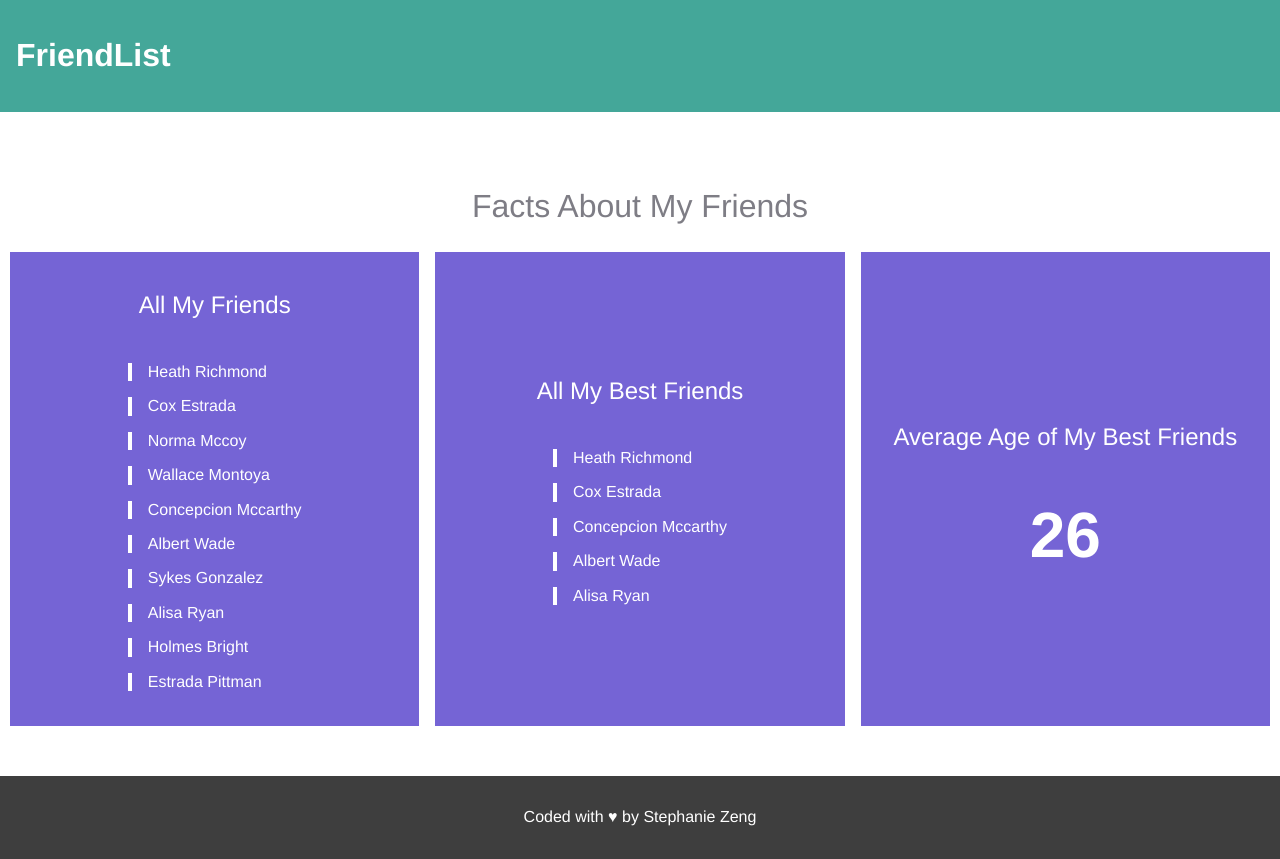
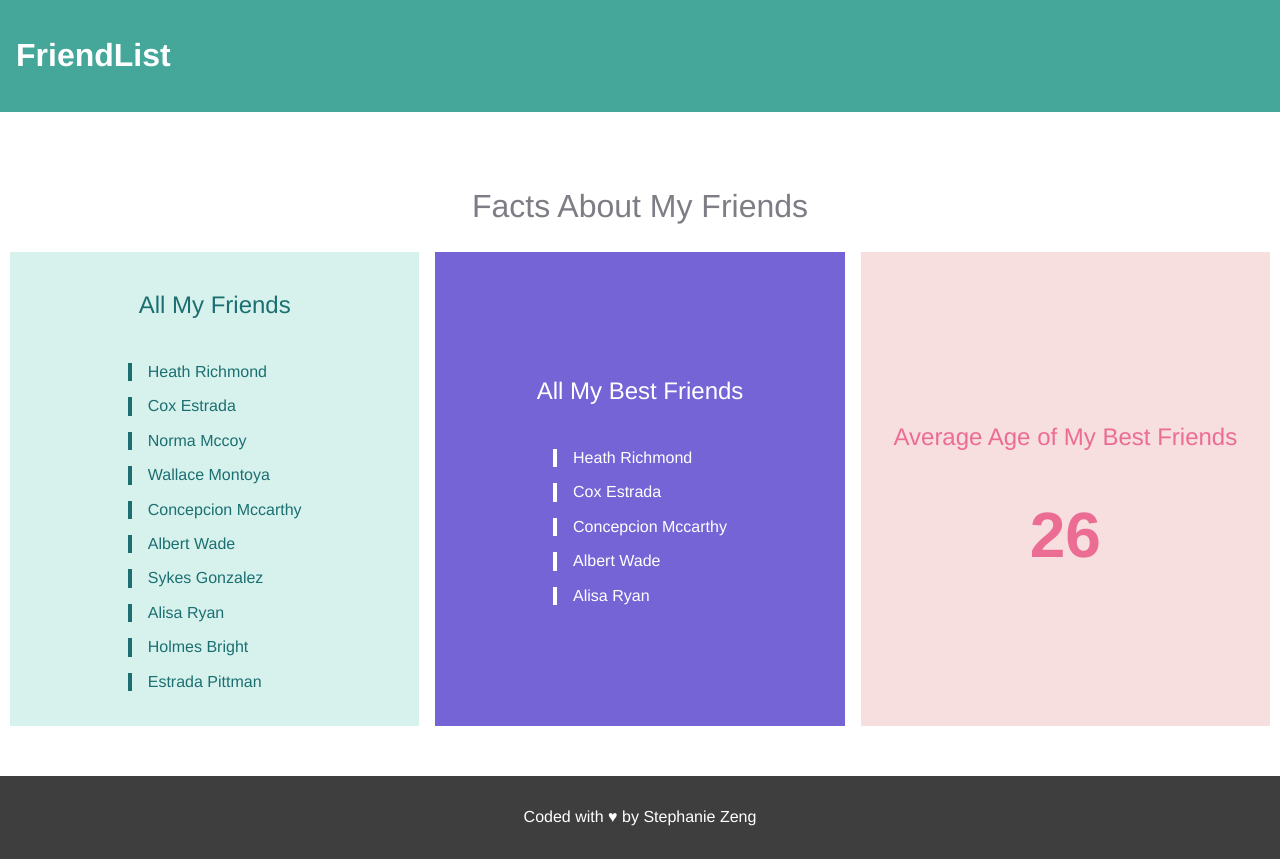
Before and after one commit to stephanie56/cohort3-react-1, a React (Create React App) app in the folder friendlist/: page / in a window 1280 px wide. Built offline with nearby package versions, Linux system fonts and the light colour scheme.

Commit message:
Refactor Card component - Move methods to Card - Conditional render list and number

```diff
--- a/friendlist/src/components/Card.js
+++ b/friendlist/src/components/Card.js
@@ -3,17 +3,25 @@ import React, { Component } from 'react';
 const uuidv1 = require('uuid/v1');
 
 export class Card extends Component {
-
   renderNames(list){
     return list.map(({first, last}) => (<li key={uuidv1()}>{first} {last}</li>));
   }
 
+  calAvergeAge(list){
+    const sumOfAges = list.reduce((acc, friend) => acc += friend.age, 0);
+    return Math.round(sumOfAges / list.length);
+  }
+
   render(){
+    const { title, data, showNumber, color } = this.props;
     return (
-      <div className="Card Card--purple">
-        <h2>{ this.props.title }</h2>
-        <ul>{ this.renderNames(this.props.data || []) }</ul>
-        <h3>{ this.props.stat }</h3>
+      <div className={"Card " + color}>
+        <h2>{ title }</h2>
+        {
+          showNumber ?
+          (<h3>{ this.calAvergeAge(data) }</h3>) :
+          (<ul>{ this.renderNames(data) }</ul>)
+        }
       </div>
     );
   }
--- a/friendlist/src/components/FriendList.js
+++ b/friendlist/src/components/FriendList.js
@@ -1,26 +1,28 @@
-import React, { Component } from 'react';
+import React from 'react';
 import { Card } from './Card';
 
-export class FriendList extends Component {
-
-  calAvergeAge(list){
-    const sumOfAges = list.reduce((acc, friend) => acc += friend.age, 0);
-    return Math.round(sumOfAges / list.length);
-  }
-
-  render(){
-    const allFriends = this.props.friendData;
-    const bestFriends = allFriends.filter(friend => friend.isBestFriend);
-
+export const FriendList = ({friendData}) => {
+  const bestFriends = friendData.filter(friend => friend.isBestFriend);
   return (
     <div className="FriendList">
       <h2 className="FriendList__title">Facts About My Friends</h2>
       <div className="row">
-          <Card data={allFriends} title={"All My Friends"}/>
-          <Card data={bestFriends} title={"All My Best Friends"}/>
-          <Card stat={this.calAvergeAge(bestFriends)} title={"Average Age of My Best Friends"}/>
+        <Card title={"All My Friends"}
+              data={friendData}
+              showNumber={false}
+              color={"Card--green"}
+        />
+        <Card title={"All My Best Friends"}
+              data={bestFriends}
+              showNumber={false}
+              color={"Card--purple"}
+        />
+        <Card title={"Average Age of My Best Friends"}
+              data={bestFriends}
+              showNumber={true}
+              color={"Card--pink"}
+        />
       </div>
     </div>
   );
-  }
-}
+};
```
Lines whose indentation alone changed are shown as unchanged.
